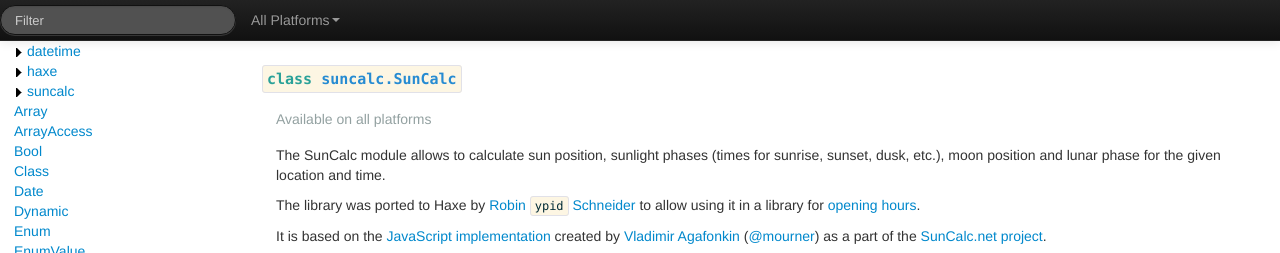
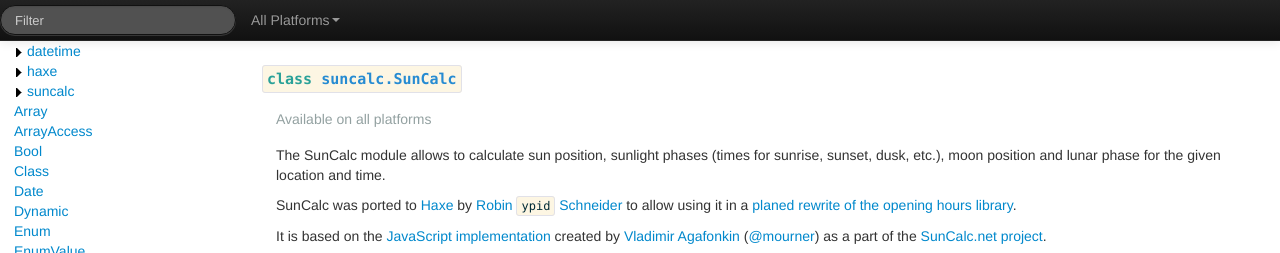
Before and after one commit to ypid/suncalc, a plain HTML site: page suncalc/SunCalc.html in a window 1280 px wide. Shown: the top 253 px of the page. Drawn offline with Linux system fonts and the light colour scheme.

Commit message:
Auto commit without commit message.

```diff
--- a/suncalc/SunCalc.html
+++ b/suncalc/SunCalc.html
@@ -2,7 +2,7 @@
 <html lang="en"><head><meta charset="utf-8"/><link href="../bootstrap-combined.min.css" rel="stylesheet" /><script type="text/javascript" src="../jquery-1.9.1.min.js"></script><script type="text/javascript" src="../bootstrap.min.js"></script><link href="../styles.css" rel="stylesheet" /><link rel="icon" href="../favicon.ico" type="image/x-icon"></link><script type="text/javascript" src="../nav.js"></script><script type="text/javascript" src="../index.js"></script><script type="text/javascript">var dox = {rootPath: "../",platforms: ["doc"]};</script><title>SunCalc</title></head><body><div class="navbar navbar-inverse navbar-fixed-top"><div class="navbar-inner"><form class="navbar-search pull-left" id="searchForm"><input id="search" type="text" class="search-query" placeholder="Filter" autocomplete="off"/></form><ul class="nav"><li id="select-platform" class="dropdown"><a href="#" class="dropdown-toggle" data-toggle="dropdown">Platform<b class="caret"></b></a><ul class="dropdown-menu"><li data="all"><a href="#">All Platforms</a></li><li data="doc"><a href="#">doc</a></li></ul></li></ul></div></div><div id="container"><div id="nav"></div><div id="content"><div class="header"><h1><code><span class="directive">class </span><span class="type">suncalc.SunCalc</span></code></h1></div><div class="body"><p class="availability">Available on all platforms</p><div class="doc"><p>The SunCalc module allows to calculate sun position,
     sunlight phases (times for sunrise, sunset, dusk, etc.),
     moon position and lunar phase for the given location and time.</p>
-<p>    The library was ported to Haxe by <a href="https://github.com/ypid">Robin <code>ypid</code> Schneider</a> to allow using it in a library for <a href="https://github.com/opening-hours/opening_hours.js/issues/136">opening hours</a>.</p>
+<p>    SunCalc was ported to <a href="https://en.wikipedia.org/wiki/Haxe">Haxe</a> by <a href="https://github.com/ypid">Robin <code>ypid</code> Schneider</a> to allow using it in a <a href="https://github.com/opening-hours/opening_hours.js/issues/136">planed rewrite of the opening hours library</a>.</p>
 <p>    It is based on the <a href="https://github.com/mourner/suncalc">JavaScript implementation</a>
     created by <a href="http://agafonkin.com/en">Vladimir Agafonkin</a> (<a href="https://github.com/mourner">@mourner</a>)
     as a part of the <a href="http://suncalc.net">SunCalc.net project</a>.</p>
```
